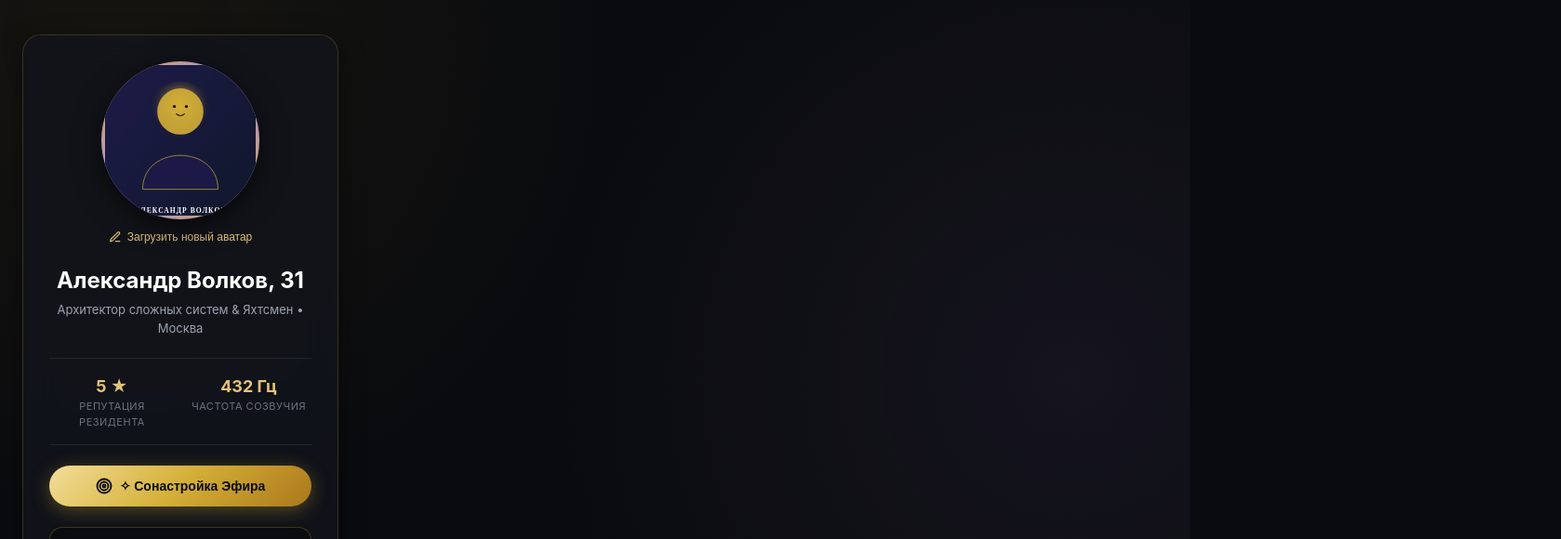
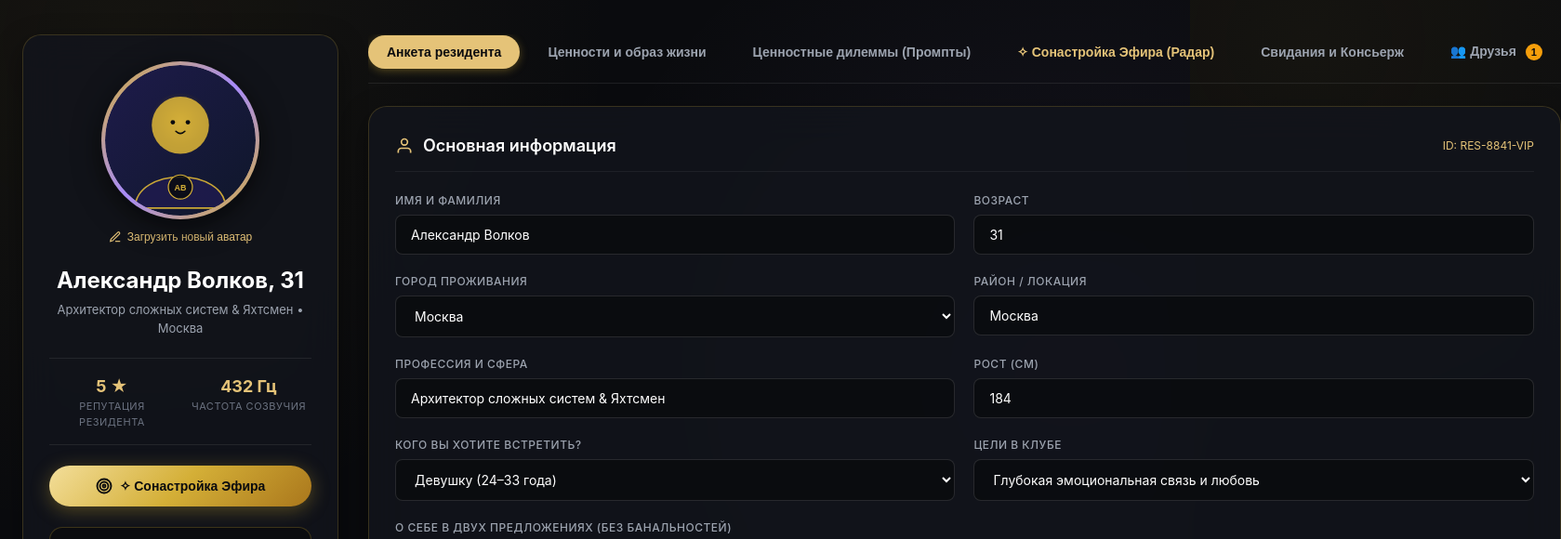
Before and after one commit to AlekseyKlokovQA/RESONANSE, a plain HTML site: page profile.html in a window 1280 px wide. Shown: the part 75-655 px from the top of the page at 93% size, 1679 px wide, since content can reach past the window. Drawn offline with Linux system fonts and the light colour scheme; no server answers.

Commit message:
fix(layout): restore two-column grid, remove duplicate tags, fix circular avatar and hide scrollbar in tabs-bar

```diff
--- a/profile.html
+++ b/profile.html
@@ -474,6 +474,14 @@
       border-bottom: 1px solid rgba(255, 255, 255, 0.08);
       padding-bottom: 14px;
       overflow-x: auto;
+      scrollbar-width: none; /* Firefox */
+      -ms-overflow-style: none; /* IE / Edge */
+    }
+
+    .tabs-bar::-webkit-scrollbar {
+      display: none; /* Chrome, Safari, Opera */
+      width: 0;
+      height: 0;
     }
 
     .tab-btn {
@@ -1645,9 +1653,6 @@
               </div>
             </div>
             <p id="sideVoiceTopicDesc" style="font-size: 11px; color: var(--text-muted); margin-top: 8px;">
-              Тема: «О чем я могу говорить часами без остановки»
-            </p>
-          </div>
               Тема: «О чем я могу говорить часами без остановки»
             </p>
           </div>
@@ -4069,30 +4074,28 @@
 
       const uid = user.id || Math.floor(Math.random() * 1000);
       return `
-        <svg viewBox="0 0 300 375" preserveAspectRatio="xMidYMid slice" style="width:100%; height:100%; border-radius: var(--radius-md);">
+        <svg viewBox="0 0 200 200" preserveAspectRatio="xMidYMid meet" style="width:100%; height:100%; border-radius: 50%; display: block;">
           <defs>
             <linearGradient id="avGrad_${uid}" x1="0" y1="0" x2="1" y2="1">
               <stop offset="0%" stop-color="${bg1}"/>
               <stop offset="100%" stop-color="${bg2}"/>
             </linearGradient>
-            <radialGradient id="avFace_${uid}" cx="50%" cy="35%" r="45%">
+            <radialGradient id="avFace_${uid}" cx="50%" cy="40%" r="45%">
               <stop offset="0%" stop-color="${faceLight}" stop-opacity="0.85"/>
               <stop offset="60%" stop-color="${accent}" stop-opacity="0.25"/>
               <stop offset="100%" stop-color="transparent"/>
             </radialGradient>
           </defs>
-          <rect width="100%" height="100%" fill="url(#avGrad_${uid})"/>
-          <circle cx="150" cy="140" r="70" fill="url(#avFace_${uid})"/>
-          <circle cx="150" cy="130" r="${isFemale ? 42 : 46}" fill="${accent}" opacity="0.9"/>
-          <path d="M 75 285 C 75 195, 225 195, 225 285 Z" fill="${bg1}" stroke="${accent}" stroke-width="1.5" opacity="0.85"/>
-          <circle cx="138" cy="120" r="3" fill="#0A0B0E"/>
-          <circle cx="162" cy="120" r="3" fill="#0A0B0E"/>
-          <path d="M 142 135 Q 150 142 158 135" stroke="#0A0B0E" stroke-width="2" fill="none" stroke-linecap="round"/>
-          <g transform="translate(18, 18)">
-            <rect width="44" height="24" rx="12" fill="rgba(10,11,16,0.75)" stroke="${accent}" stroke-width="1"/>
-            <text x="22" y="16" font-family="sans-serif" font-size="11" font-weight="700" fill="${accent}" text-anchor="middle">${initials}</text>
-          </g>
-          <text x="150" y="332" font-family="'Cormorant Garamond', serif" font-size="14" font-weight="600" fill="#FFFFFF" text-anchor="middle" letter-spacing="2">${name.toUpperCase()}</text>
+          <circle cx="100" cy="100" r="100" fill="url(#avGrad_${uid})"/>
+          <circle cx="100" cy="85" r="48" fill="url(#avFace_${uid})"/>
+          <circle cx="100" cy="80" r="${isFemale ? 34 : 38}" fill="${accent}" opacity="0.9"/>
+          <path d="M 40 190 C 40 135, 160 135, 160 190 Z" fill="${bg1}" stroke="${accent}" stroke-width="2" opacity="0.95"/>
+          <circle cx="90" cy="76" r="3" fill="#0A0B0E"/>
+          <circle cx="110" cy="76" r="3" fill="#0A0B0E"/>
+          <path d="M 94 88 Q 100 94 106 88" stroke="#0A0B0E" stroke-width="2" fill="none" stroke-linecap="round"/>
+          <!-- Monogram Badge -->
+          <circle cx="100" cy="162" r="16" fill="rgba(10,11,16,0.85)" stroke="${accent}" stroke-width="1.5"/>
+          <text x="100" y="167" font-family="'Montserrat', sans-serif" font-size="11" font-weight="700" fill="${accent}" text-anchor="middle">${initials}</text>
         </svg>
       `;
     }
```
